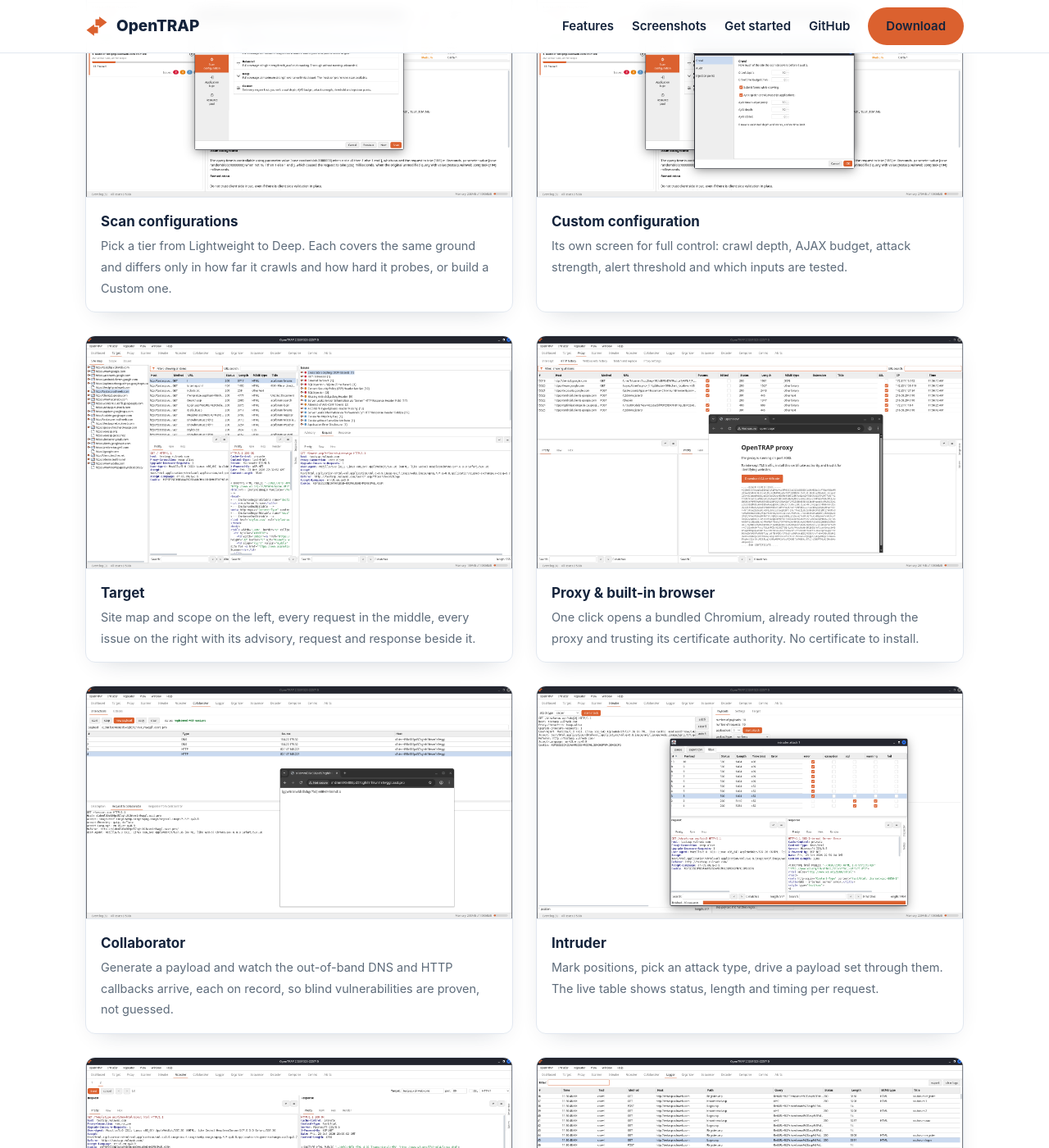
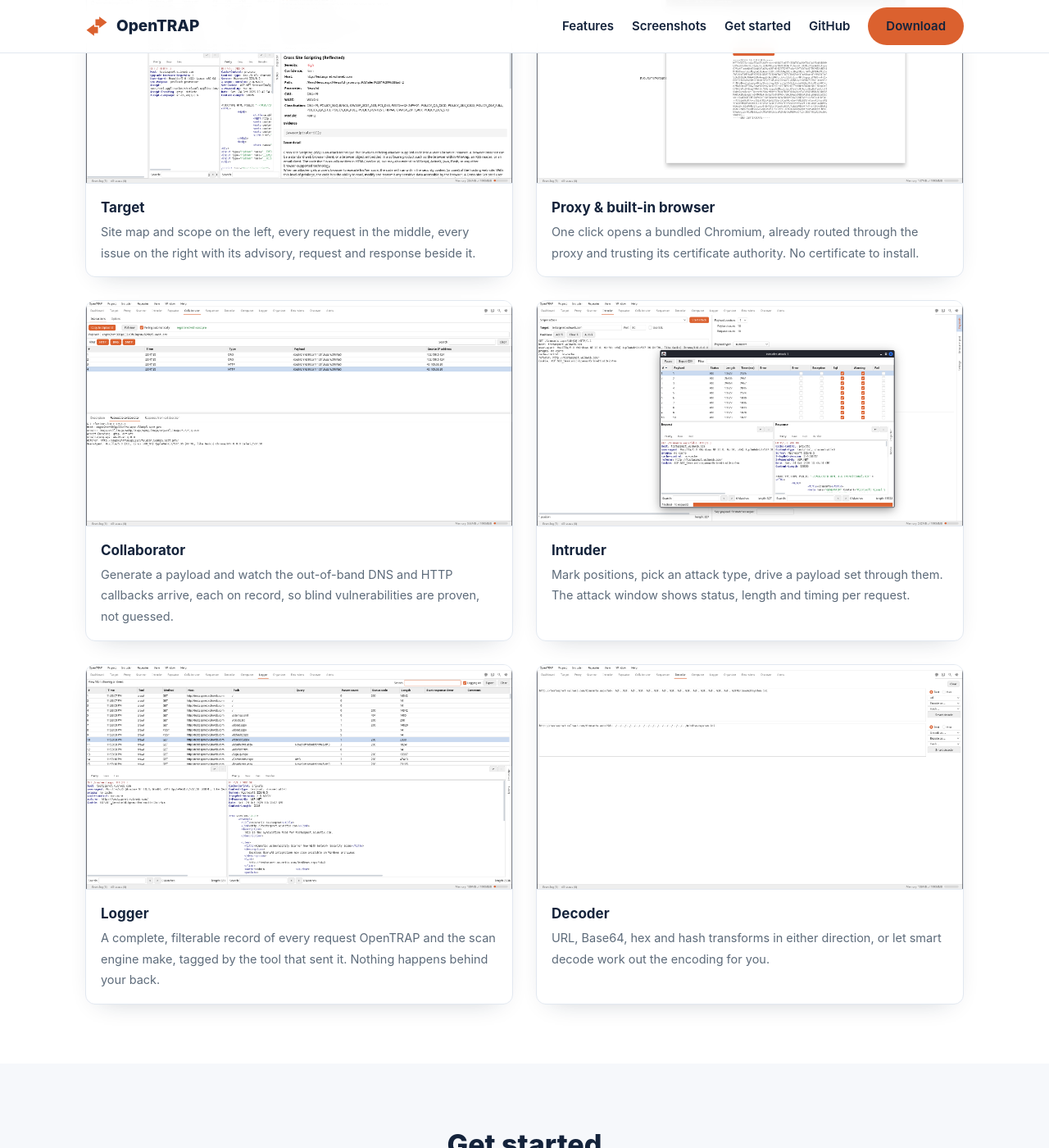
Before and after one commit to BradMyrick/opentrap, a Jekyll site: the page built from docs/index.md, in a window 1280 px wide and 1400 px high, scrolled down 2175 px. Shown: the whole window at 82% size. Built offline with Jekyll 4.4.1, drawn with Linux system fonts in a browser that asks for light colours; some of the changed text lies outside the part shown.

Commit message:
Refresh the screenshots and keep only the ones that earn their place
New captures of the Dashboard, Target, Proxy, Intruder, Collaborator, Logger
and Decoder from the current interface, cropped to the application. The
wizard, custom configuration, Repeater and About shots are gone from the
README and the site: seven pictures show the suite; eleven showed it twice.

```diff
--- a/docs/index.md
+++ b/docs/index.md
@@ -14,7 +14,7 @@ title: OpenTRAP
     </div>
   </div>
   <div class="hshot">
-    <a class="shot" href="images/dashboard.png"><img src="images/dashboard.png" alt="OpenTRAP dashboard with a crawl finished, an active audit running, and the live table of the most serious vulnerabilities found"></a>
+    <a class="shot" href="images/dashboard.png"><img src="images/dashboard.png" alt="OpenTRAP dashboard with a crawl and an audit finished and the live table of the most serious vulnerabilities found"></a>
   </div>
 </div></section>
 
@@ -55,16 +55,12 @@ title: OpenTRAP
     <p>Every tool lives in one window. Click any screenshot for the full-size image.</p>
   </div>
   <div class="gallery">
-    <a class="card" href="images/scan-config.png"><img src="images/scan-config.png" alt="New scan wizard showing the Lightweight, Fast, Balanced, Deep and Custom scan tiers"><div class="cap"><b>Scan configurations</b><span>Pick a tier from Lightweight to Deep. Each covers the same ground and differs only in how far it crawls and how hard it probes, or build a Custom one.</span></div></a>
-    <a class="card" href="images/custom-config.png"><img src="images/custom-config.png" alt="Custom scan configuration screen with Crawl, Audit and Injection point settings"><div class="cap"><b>Custom configuration</b><span>Its own screen for full control: crawl depth, AJAX budget, attack strength, alert threshold and which inputs are tested.</span></div></a>
     <a class="card" href="images/target.png"><img src="images/target.png" alt="Target tab: site map, request list and issues with a full advisory"><div class="cap"><b>Target</b><span>Site map and scope on the left, every request in the middle, every issue on the right with its advisory, request and response beside it.</span></div></a>
     <a class="card" href="images/proxy.png"><img src="images/proxy.png" alt="Proxy tab with interception and the built-in browser"><div class="cap"><b>Proxy &amp; built-in browser</b><span>One click opens a bundled Chromium, already routed through the proxy and trusting its certificate authority. No certificate to install.</span></div></a>
     <a class="card" href="images/collaborator.png"><img src="images/collaborator.png" alt="Collaborator tab with captured out-of-band interactions"><div class="cap"><b>Collaborator</b><span>Generate a payload and watch the out-of-band DNS and HTTP callbacks arrive, each on record, so blind vulnerabilities are proven, not guessed.</span></div></a>
-    <a class="card" href="images/intruder.png"><img src="images/intruder.png" alt="Intruder tab running a sniper attack with the live results table"><div class="cap"><b>Intruder</b><span>Mark positions, pick an attack type, drive a payload set through them. The live table shows status, length and timing per request.</span></div></a>
-    <a class="card" href="images/repeater.png"><img src="images/repeater.png" alt="Repeater tab with request and response in numbered tabs"><div class="cap"><b>Repeater</b><span>Edit and reissue a request, one numbered tab at a time, with the full response beside it. The quickest way to probe an endpoint by hand.</span></div></a>
+    <a class="card" href="images/intruder.png"><img src="images/intruder.png" alt="Intruder tab with a finished sniper attack and its results window"><div class="cap"><b>Intruder</b><span>Mark positions, pick an attack type, drive a payload set through them. The attack window shows status, length and timing per request.</span></div></a>
     <a class="card" href="images/logger.png"><img src="images/logger.png" alt="Logger tab with a filterable table of every request"><div class="cap"><b>Logger</b><span>A complete, filterable record of every request OpenTRAP and the scan engine make, tagged by the tool that sent it. Nothing happens behind your back.</span></div></a>
-    <a class="card" href="images/decoder.png"><img src="images/decoder.png" alt="Decoder tab with a transform pipeline"><div class="cap"><b>Decoder</b><span>Build a pipeline of URL, Base64, hex and hash transforms in either direction, or let smart decode work out the encoding for you.</span></div></a>
-    <a class="card" href="images/about.png"><img src="images/about.png" alt="About OpenTRAP dialog"><div class="cap"><b>About</b><span>The build, the scan engine in use and where it comes from, the runtime and the licence, stated plainly. OpenTRAP is open about what is inside it.</span></div></a>
+    <a class="card" href="images/decoder.png"><img src="images/decoder.png" alt="Decoder tab decoding a URL-encoded value"><div class="cap"><b>Decoder</b><span>URL, Base64, hex and hash transforms in either direction, or let smart decode work out the encoding for you.</span></div></a>
   </div>
 </div></section>
 
```
Also changed, not shown: README.md, docs/images/about.png (deleted), docs/images/collaborator.png, docs/images/custom-config.png (deleted), docs/images/dashboard.png, docs/images/decoder.png, docs/images/intruder.png, docs/images/logger.png, docs/images/proxy.png, docs/images/repeater.png (deleted), docs/images/scan-config.png (deleted), docs/images/target.png.
